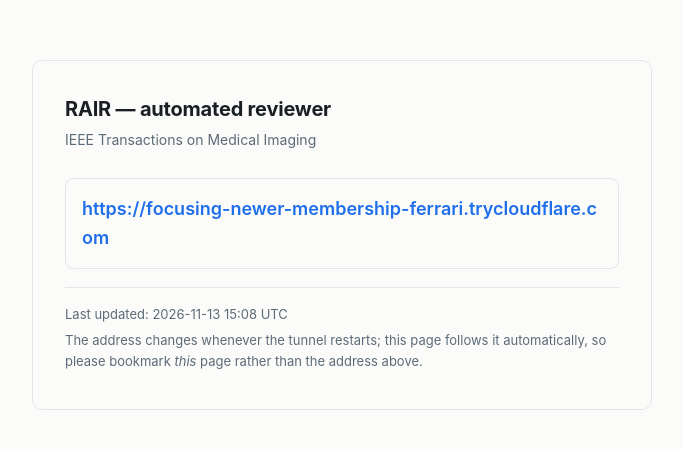
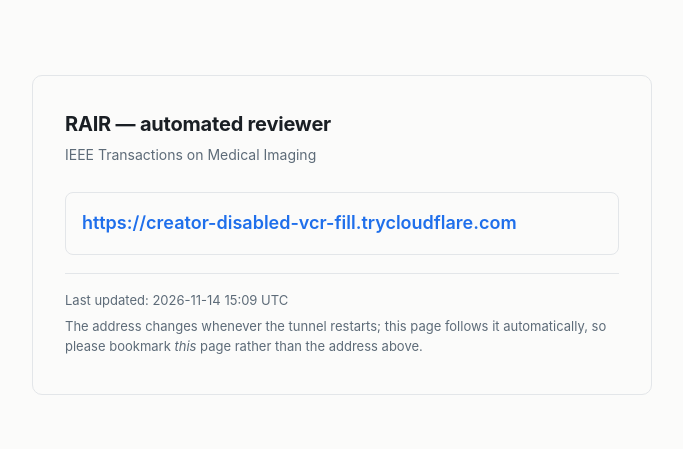
Before and after one commit to mkboch/rair-access, a plain HTML site: page index.html in a window 1280 px wide. Shown: the part 165-614 px from the top of the page, without its empty margins (298-981 px from the left). Drawn offline with Linux system fonts and the light colour scheme.

Commit message:
link: https://creator-disabled-vcr-fill.trycloudflare.com

```diff
--- a/index.html
+++ b/index.html
@@ -31,9 +31,9 @@
 <div class="card">
   <h1>RAIR — automated reviewer</h1>
   <div class="sub">IEEE Transactions on Medical Imaging</div>
-  <a class="link" id="u" href="https://focusing-newer-membership-ferrari.trycloudflare.com">https://focusing-newer-membership-ferrari.trycloudflare.com</a>
+  <a class="link" id="u" href="https://creator-disabled-vcr-fill.trycloudflare.com">https://creator-disabled-vcr-fill.trycloudflare.com</a>
   <div class="meta">
-    <div>Last updated: <span id="t">2026-11-13 15:08 UTC</span></div>
+    <div>Last updated: <span id="t">2026-11-14 15:09 UTC</span></div>
     <div>The address changes whenever the tunnel restarts; this page follows it
          automatically, so please bookmark <em>this</em> page rather than the address above.</div>
   </div>
```
